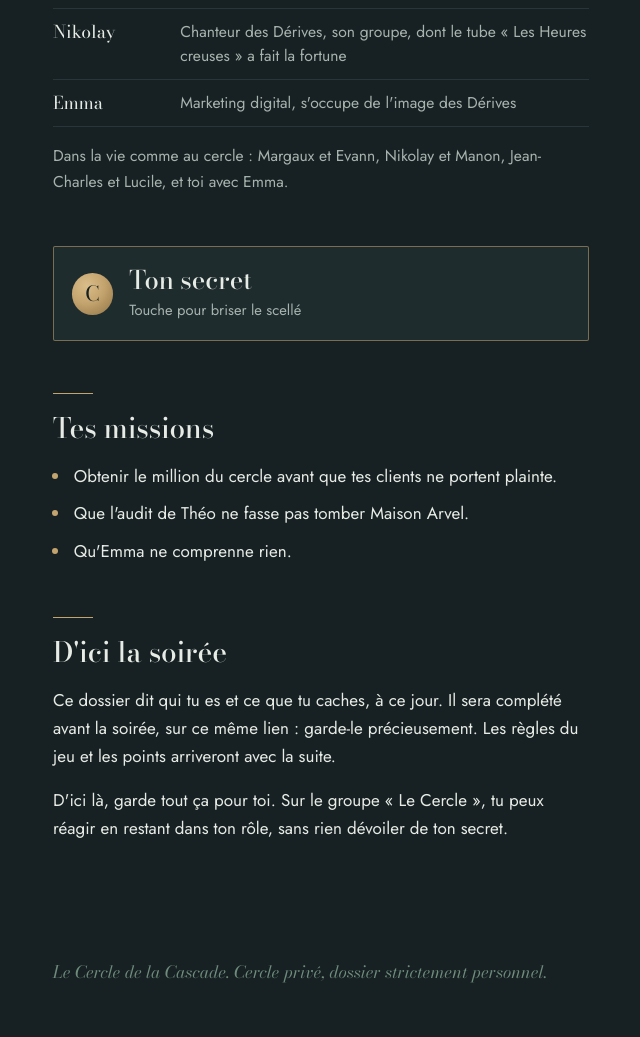
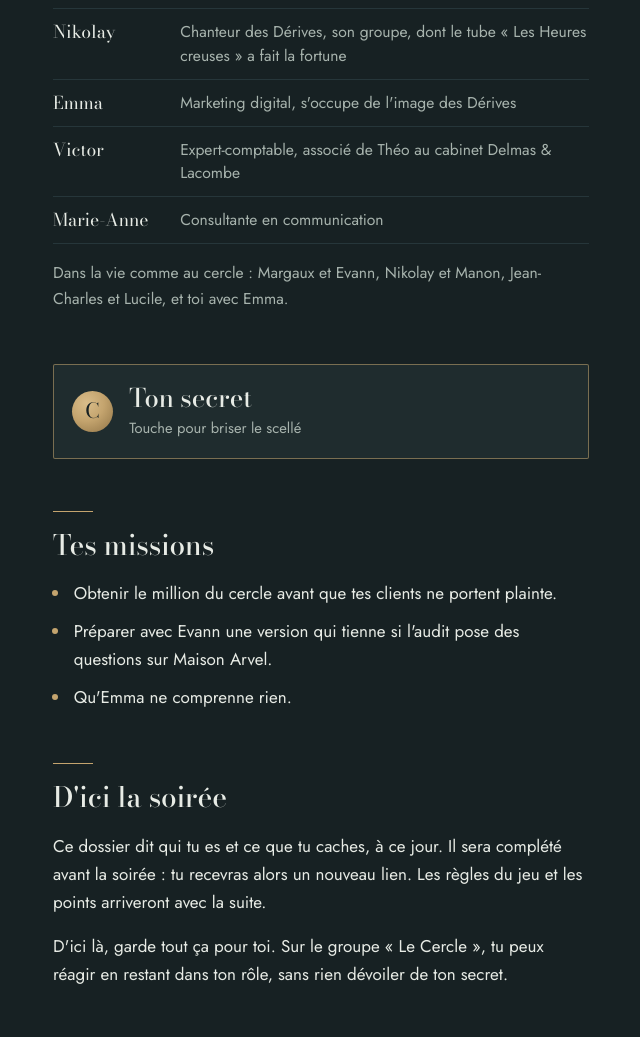
Before and after one commit to RROFFI/amaury-h6r2w, a plain HTML site: page index.html in a window 1280 px wide. Shown: the part 2021-3058 px from the top of the page, without its empty margins (319-959 px from the left). Drawn offline with nearby package versions, Linux system fonts and the light colour scheme.

Commit message:
Add files via upload

```diff
--- a/index.html
+++ b/index.html
@@ -384,7 +384,7 @@
 
   <section>
     <h2>Le cercle</h2>
-    <p>Onze membres, tous fortunés, tous ambitieux. Chaque samedi soir, l'un d'eux présente un projet, et le fonds commun décide d'y investir ou non. Pour entrer, chacun a versé 300&nbsp;000&nbsp;€.</p>
+    <p>Treize membres, tous fortunés, tous ambitieux. Chaque samedi soir, l'un d'eux présente un projet, et le fonds commun décide d'y investir ou non. Pour entrer, chacun a versé 300&nbsp;000&nbsp;€.</p>
     <p>Depuis 2021, le fonds a financé une quinzaine de projets. Certains ont rapporté gros, comme un domaine viticole de la Côte de Nuits&nbsp;; d'autres beaucoup moins, comme une application de location de yachts&nbsp;; quelques-uns attendent encore une décision. Parmi les derniers financés&nbsp;: la rénovation de la salle panoramique de Jean-Charles, en 2024, pour 600&nbsp;000&nbsp;€, en échange du droit de s'y réunir à vie, et Origine, la marque d'hydromel pétillant de Margaux, Manon et Agathe, pour 800&nbsp;000&nbsp;€. Aujourd'hui, il reste 1,9&nbsp;M€ dans les caisses.</p>
     <p>Théo Delmas en est le trésorier. Avant que le cercle mette un euro quelque part, Théo vérifie tout. Tout le monde l'apprécie, et tout le monde le craint un peu. Le samedi 5 décembre, il présentera au cercle son audit du fonds.</p>
     <ul class="membres">
@@ -399,6 +399,8 @@
       <li><span class="nom">Léa</span><span class="qui">Chasseuse de biens de prestige</span></li>
       <li><span class="nom">Nikolay</span><span class="qui">Chanteur des Dérives, son groupe, dont le tube «&nbsp;Les Heures creuses&nbsp;» a fait la fortune</span></li>
       <li><span class="nom">Emma</span><span class="qui">Marketing digital, s'occupe de l'image des Dérives</span></li>
+      <li><span class="nom">Victor</span><span class="qui">Expert-comptable, associé de Théo au cabinet Delmas & Lacombe</span></li>
+      <li><span class="nom">Marie-Anne</span><span class="qui">Consultante en communication</span></li>
     </ul>
     <p class="couples">Dans la vie comme au cercle&nbsp;: Margaux et Evann, Nikolay et Manon, Jean-Charles et Lucile, et toi avec Emma.</p>
   </section>
@@ -420,14 +422,14 @@
     <h2>Tes missions</h2>
     <ul class="liste">
       <li>Obtenir le million du cercle avant que tes clients ne portent plainte.</li>
-      <li>Que l'audit de Théo ne fasse pas tomber Maison Arvel.</li>
+      <li>Préparer avec Evann une version qui tienne si l'audit pose des questions sur Maison Arvel.</li>
       <li>Qu'Emma ne comprenne rien.</li>
     </ul>
   </section>
 
   <section>
     <h2>D'ici la soirée</h2>
-    <p>Ce dossier dit qui tu es et ce que tu caches, à ce jour. Il sera complété avant la soirée, sur ce même lien&nbsp;: garde-le précieusement. Les règles du jeu et les points arriveront avec la suite.</p>
+    <p>Ce dossier dit qui tu es et ce que tu caches, à ce jour. Il sera complété avant la soirée&nbsp;: tu recevras alors un nouveau lien. Les règles du jeu et les points arriveront avec la suite.</p>
     <p>D'ici là, garde tout ça pour toi. Sur le groupe «&nbsp;Le Cercle&nbsp;», tu peux réagir en restant dans ton rôle, sans rien dévoiler de ton secret.</p>
   </section>
 
```
